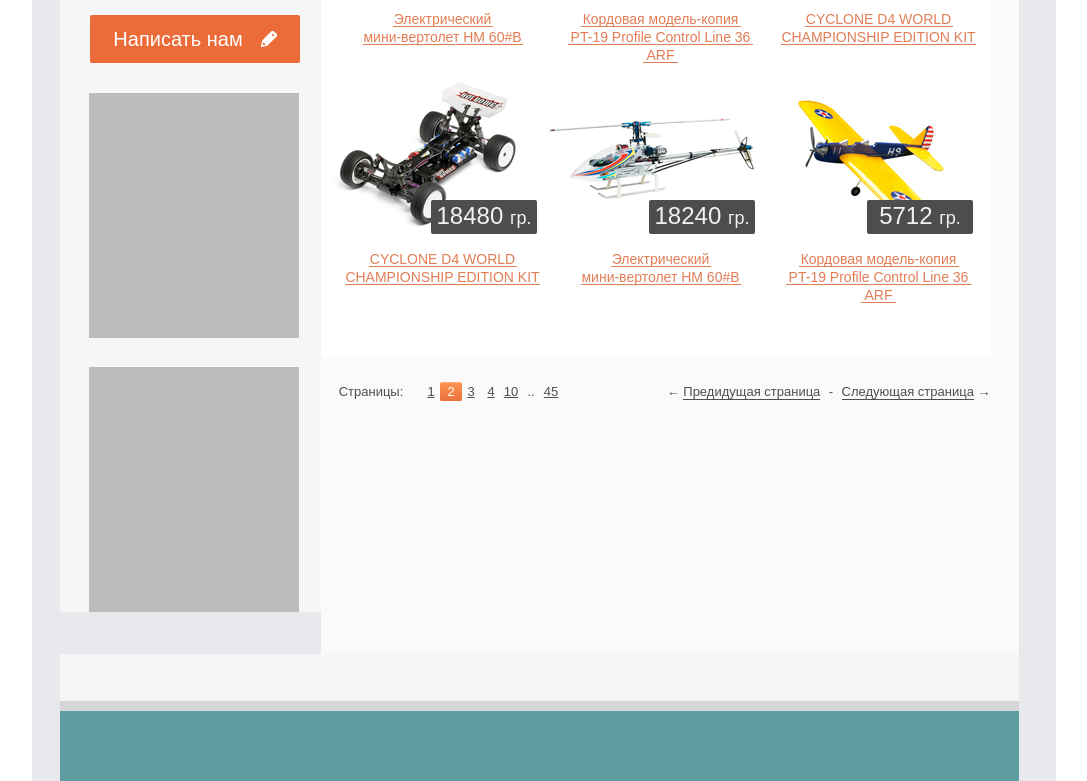
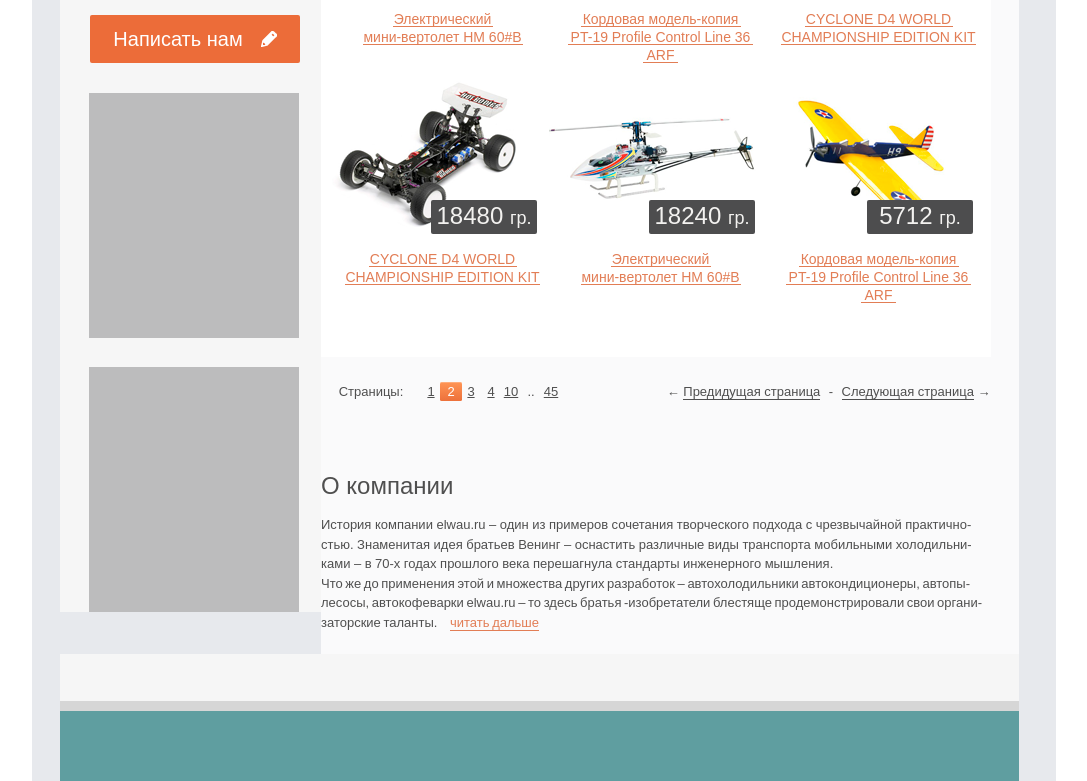
Before and after one commit to rigander/Toys-Store-GRID, a website: page index.html in a window 1280 px wide. Shown: the part 1008-1789 px from the top of the page, without its empty margins (96-1183 px from the left). Drawn offline with Linux system fonts and the light colour scheme; files whose address does not match are found by name.

Commit message:
about company

```diff
--- a/index.html
+++ b/index.html
@@ -254,7 +254,24 @@
                     </li>
                 </ul>
             </div>
-            <article class="main-content__about-company"></article>
+            <article class="main-content__about-company">
+                <h2>О компании</h2>
+                <p class="first-p">История компании elwau.ru – один из примеров сочетания
+                    творческого подхода с чрезвычайной практично- стью.
+                    Знаменитая идея братьев Венинг – оснастить различные
+                    виды транспорта мобильными холодильни- ками – в 70-х
+                    годах прошлого века перешагнула стандарты инженерного
+                    мышления.
+                </p>
+                <p class="second-p">
+                    Что же до применения этой и множества других
+                    разработок – автохолодильники автокондиционеры,
+                    автопы- лесосы, автокофеварки elwau.ru – то здесь братья
+                    -изобретатели блестяще продемонстрировали свои
+                    органи- заторские таланты. <a href="">читать дальше</a>
+                </p>
+
+            </article>
         </div>
     </div>
     <div class="gasket_bottom"></div>
--- a/scss/catalog-aside.scss
+++ b/scss/catalog-aside.scss
@@ -100,6 +100,8 @@
     margin: 5px 0 18px 0;
     word-wrap: break-word;
     word-spacing: -1px;
+    cursor: default;
+    user-select: none;
   }
 }
 .submit{
--- a/scss/catalog.scss
+++ b/scss/catalog.scss
@@ -138,7 +138,31 @@
 
 @import "pagination";
 
-
+.main-content__about-company{
+  color: #4f4f4f;
+  h2{
+    font-size: 24px;
+    margin: 73px 0 17px 0;
+    cursor: default;
+  }
+  .first-p{
+    word-spacing: -0.1px;
+  }
+  p{
+    width: 662px;
+    font-size: 13px;
+    margin: 0;
+    line-height: 1.5;
+    word-spacing: -1px;
+    cursor: default;
+    a{
+      color: #e27d55;
+      text-decoration: none;
+      border-bottom: 1px solid #e27d55;
+      margin-left: 10px;
+    }
+  }
+}
 
 .gasket_bottom{
   margin-left: 28px;
```
Also changed, not shown: css/catalog.css, 1 other file.
